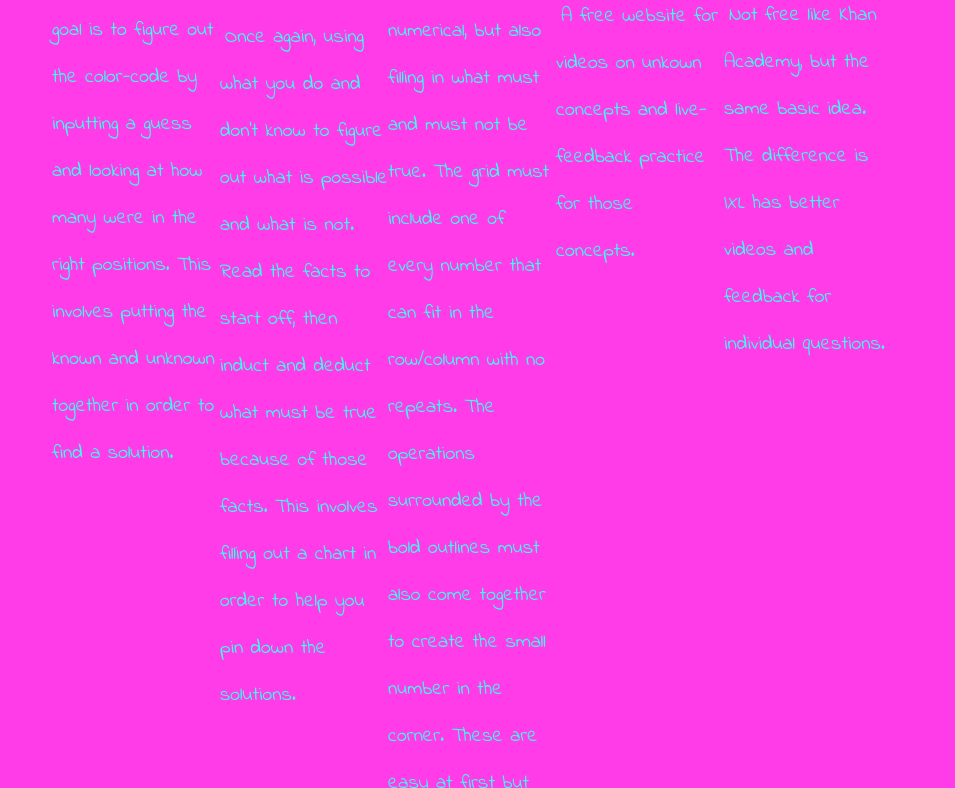
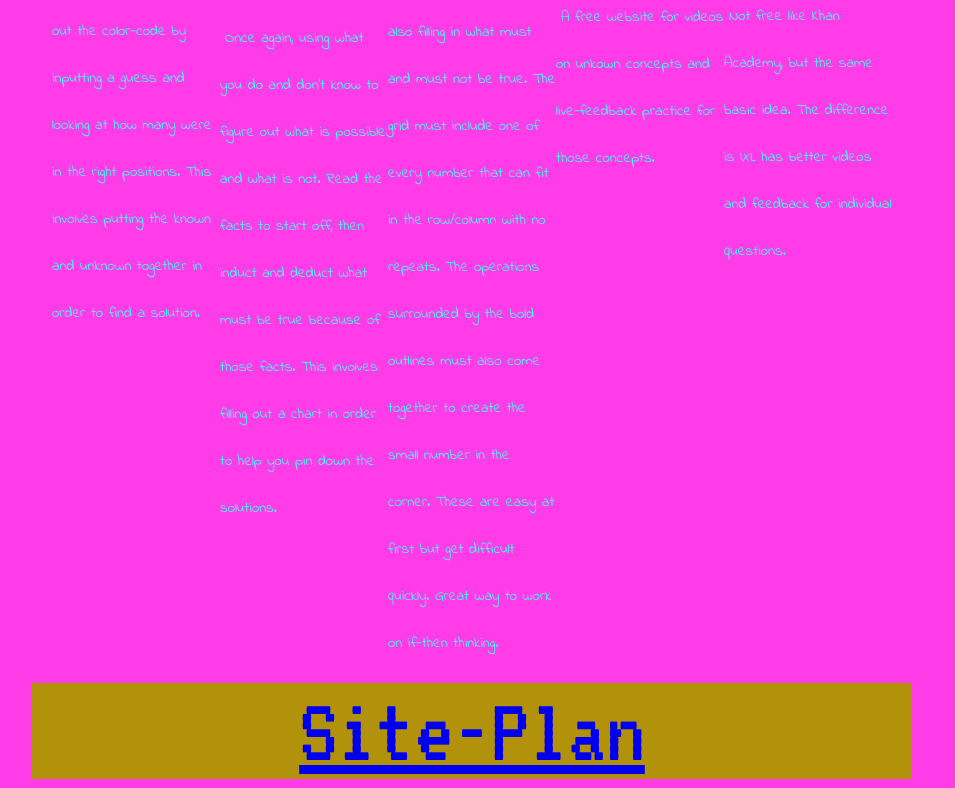
Before and after one commit to chrisgmm/wdd130, a plain HTML site: page mysite/games.html in a window 1280 px wide. Shown: the part 814-1602 px from the top of the page, without its empty margins (168-1123 px from the left). Drawn offline with Linux system fonts and the light colour scheme.

Commit message:
Final Site Changes

```diff
--- a/mysite/games.html
+++ b/mysite/games.html
@@ -14,40 +14,40 @@
     <a href="games.html">Games</a>
  </nav>
 <div class = game-cards>
-    <section id = mastermind-card>
+    <div id = mastermind-card>
         <img src="images/Mastermind.jpg" alt="Mastermind">
         <h2> <a href="https://mastermindgame.org/">Mastermind</a></a></h2>
     <p2 class = game-description>
         A popular code-breaking game. The goal is to figure out the color-code by inputting a guess and looking at how many were in the right positions. This involves putting the known and unknown together in order to find a solution.
     </p2>
-     </section>
-     <section id = logic-card>
+</div>
+     <div id = logic-card>
         <img src="images/Logic.jpg" alt="Logic-puzzles">
         <h2> <a href="https://logic.puzzlebaron.com/">Logic Puzzles</a></h2>
     <p2 class = game-description>
         Once again, using what you do and don’t know to figure out what is possible and what is not. Read the facts to start off, then induct and deduct what must be true because of those facts. This involves filling out a chart in order to help you pin down the solutions.
     </p2>
-     </section>
-     <section id = kenken-card>
+</div>
+     <div id = kenken-card>
         <img src="images/kenken.jpg" alt="kenken">
         <h2> <a href=https://www.kenkenpuzzle.com/>KenKen</a></h2>
     <p2 class = game-description>
         Somewhat numerical, but also filling in what must and must not be true. The grid must include one of every number that can fit in the row/column with no repeats. The operations surrounded by the bold outlines must also come together to create the small number in the corner. These are easy at first but get difficult quickly. Great way to work on if-then thinking.    </p2>
-     </section>
-     <section id = khan_academy-card>
+    </div>
+     <div id = khan_academy-card>
         <img src="images/khan.jpg" alt="Khan Academy">
         <h2><a href=https://www.khanacademy.org/>Khan Academy</a></h2>
     <p2 class = game-description>
         A free website for videos on unkown concepts and live-feedback practice for those concepts.
     </p2>
-     </section>
-     <section id = ixl-card>
+</div>
+     <div id = ixl-card>
         <img src="images/ixl.jpg" alt="IXL">
         <h2><a href=https://www.ixl.com/math>IXL</a></h2>
     <p2 class = game-description>
         Not free like Khan Academy, but the same basic idea. The difference is IXL has better videos and feedback for individual questions.
     </p2>
-     </section>
+</div>
     </div>
 <footer> <a href="site-plan.html">Site-Plan</a></footer>
 </html>
--- a/mysite/styles/style.css
+++ b/mysite/styles/style.css
@@ -67,7 +67,7 @@ footer {
   justify-content: center;
   grid-template-columns: 20% 20% 20% 20% 20%;
   grid-template-rows: 250px, 100px, 800px;
-  padding: 20px;
+  margin: 20px;
 }
 #mastermind-card{
   grid-column: 1/2;
@@ -95,12 +95,13 @@ footer {
   font-size: 0.25;
 }
 .game-description{
-  font-size: 20px;
+  font-size: 15px;
   grid-row: 3/4;
   border: #B3920B;
+  border-color: #B3920B;
   border-width: 5px;
-  padding-left: 5px;
-  padding-right: 5px;
+  margin-left: 5px;
+  margin-right: 5px;
 }
 .tablinks {
   justify-content: center;
```
